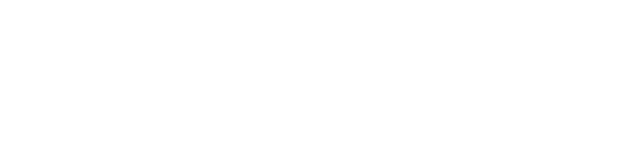
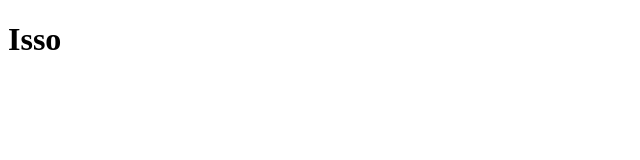
Before and after one commit to gmulato/MLW2024, a plain HTML site: page index.html in a window 1280 px wide. Shown: the whole page, without its empty margins (0-640 px from the left). Drawn offline with Linux system fonts and the light colour scheme.

Commit message:
alteracao

```diff
--- a/index.html
+++ b/index.html
@@ -7,6 +7,6 @@
     <title>Página Inicial</title>
 </head>
 <body>
-
+    <h1>Isso</h1>
 </body>
 </html>
```
